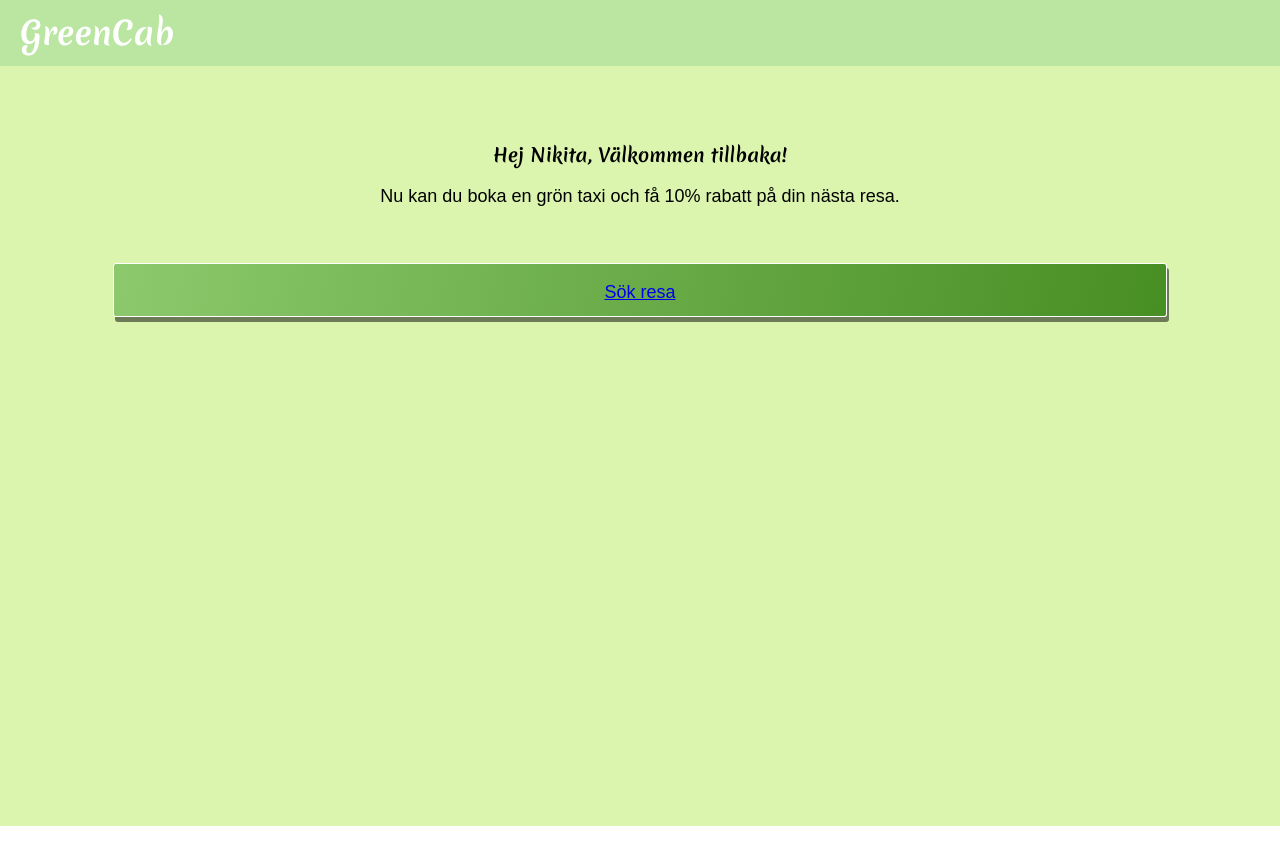
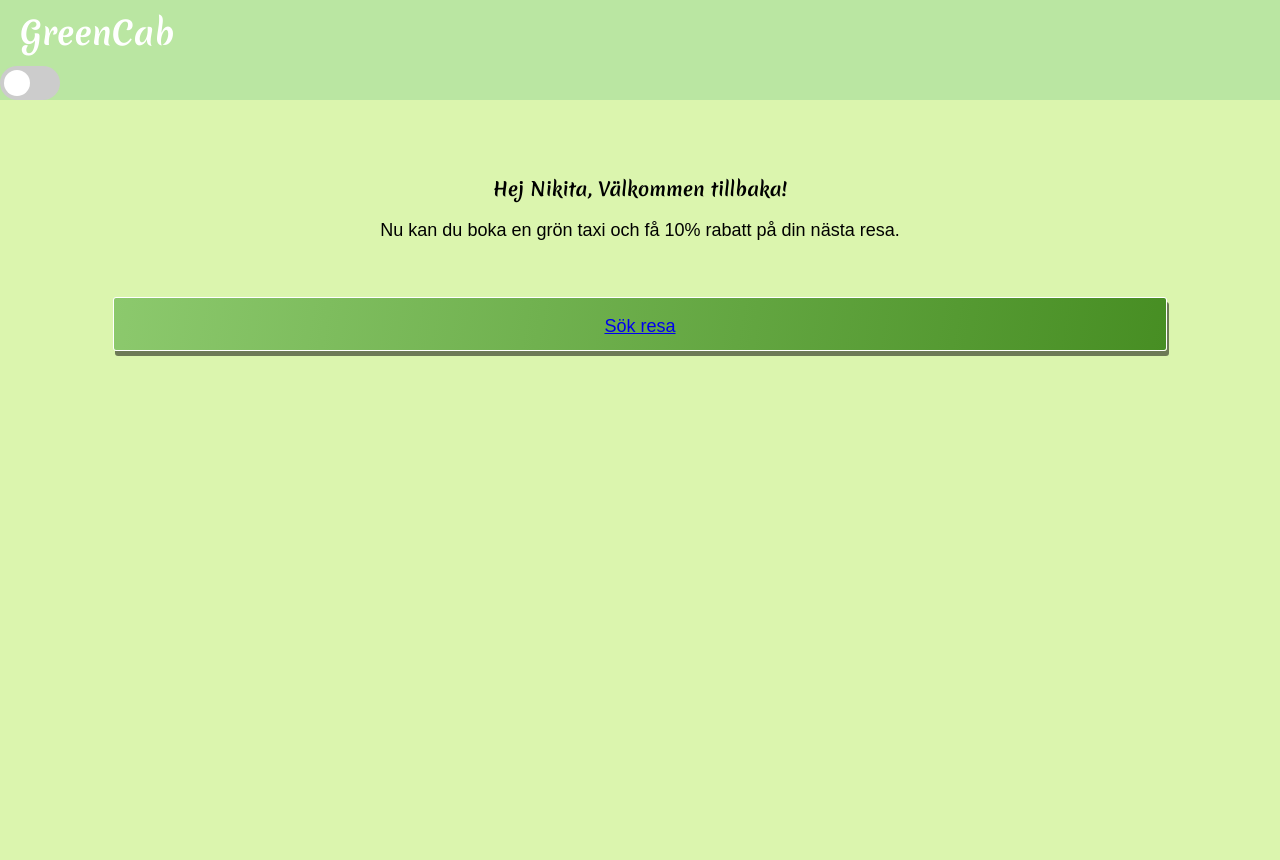
Before and after one commit to NikitaWB/green_cab, a React (Create React App) app: page / in a window 1280 px wide. Before the commit the page ends 826 px from the top, so only its background shows below. Built offline with nearby package versions, Linux system fonts and the light colour scheme; a web font is replaced by a local one.

Commit message:
Created a switch toggle button for themes

```diff
--- a/package.json
+++ b/package.json
@@ -6,6 +6,7 @@
     "@testing-library/jest-dom": "^5.14.1",
     "@testing-library/react": "^11.2.7",
     "@testing-library/user-event": "^12.8.3",
+    "classnames": "^2.3.1",
     "react": "^17.0.2",
     "react-dom": "^17.0.2",
     "react-router-dom": "^5.3.0",
--- a/src/Components/Header/index.js
+++ b/src/Components/Header/index.js
@@ -1,5 +1,6 @@
-import React from 'react'
+import React, { useState } from 'react'
 import styled from 'styled-components';
+import Switch from '../Switch';
 
 const StyledHeader = styled.header`
 background: #BAE6A2 100%;
@@ -7,12 +8,17 @@ background: #BAE6A2 100%;
   h1 {
     padding: 10px 0px 10px 20px;
   }
+
 `
 
 function Header() {
+
+  const [isToggled, setIsToggled] = useState(false)
+
     return (
         <StyledHeader>
             <h1>GreenCab</h1>
+            <Switch rounded={true} isToggled={isToggled} onToggle={() => setIsToggled(!isToggled)}/>
         </StyledHeader>
     )
 }
--- /dev/null
+++ b/src/Components/Switch/Switch.css
@@ -0,0 +1,50 @@
+.switch {
+    position: relative;
+    display: inline-block;
+    width: 60px;
+    height: 34px;
+}
+
+.switch input {
+    opacity: 0;
+    width: 0;
+    height: 0;
+}
+
+.slider {
+    position: absolute;
+    cursor: pointer;
+
+    top: 0;
+    left: 0;
+    right: 0;
+    bottom: 0;
+
+    background-color: #ccc;
+    transition: 0.4s;
+}
+
+.slider:before {
+    position: absolute;
+    content: '';
+    height: 26px;
+    width: 26px;
+    left: 4px;
+    bottom: 4px;
+    background-color: white;
+    transition: 0.4s;
+}
+input:checked + .slider {
+    background-color: teal;
+}
+
+input:checked + .slider:before {
+    transform: translateX(26px);
+}
+
+.slider.rounded {
+    border-radius: 34px;
+}
+.slider.rounded:before{
+    border-radius: 50%;
+}
--- /dev/null
+++ b/src/Components/Switch/index.js
@@ -0,0 +1,19 @@
+import React from 'react';
+import './Switch.css';
+import cx from 'classnames';
+
+const Switch = ({ rounded = false, isToggled, onToggle}) => {
+
+    const sliderCX = cx('slider', {
+        'rounded': rounded
+    })
+
+    return (
+        <label className='switch'>
+            <input type='checkbox' checked={isToggled} onChange={onToggle}/>
+            <span className={sliderCX} />
+        </label>
+    )
+}
+
+export default Switch
--- a/src/GlobalStylels.js
+++ b/src/GlobalStyle.js
@@ -1,4 +1,23 @@
 import { createGlobalStyle } from "styled-components";
+
+export const lightTheme = {
+    body: '#F7F9F8',
+    li: '#081c15',
+    a: '#081c15',
+    button:'#8CC96D',
+    input: '#e5e5e5',
+    label: '#F7F9F8',
+}
+
+export const darkTheme = {
+    body: '#081c15',
+    li: '#F7F9F8',
+    a: '#F7F9F8',
+    p: '#F7F9F8',
+    button: '#478E23',
+    input: '#F7F9F8',
+    label: '#F7F9F8',
+}
 
 const GlobalStyle = createGlobalStyle`
 *{
```
Also changed, not shown: src/App.js (+10 -1 lines), 1 other file (tests, documents, lock files or other folders).
